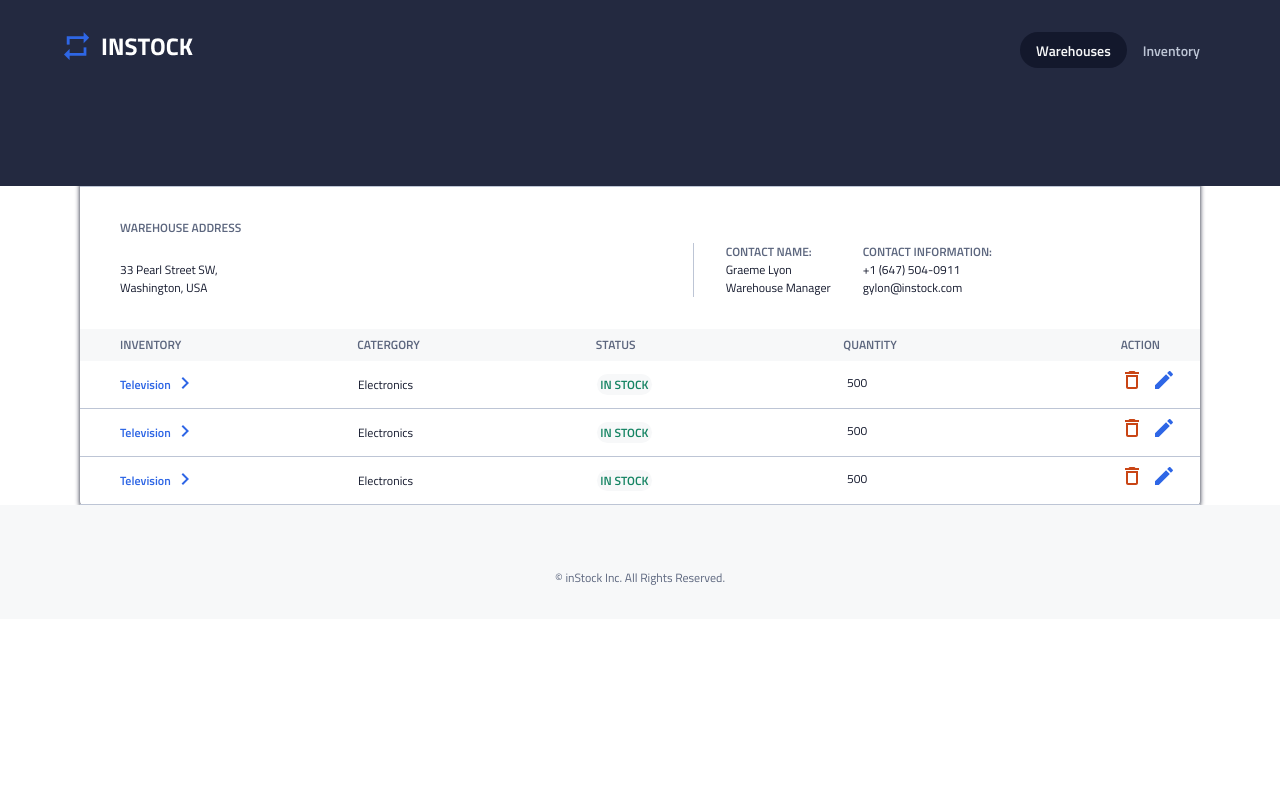
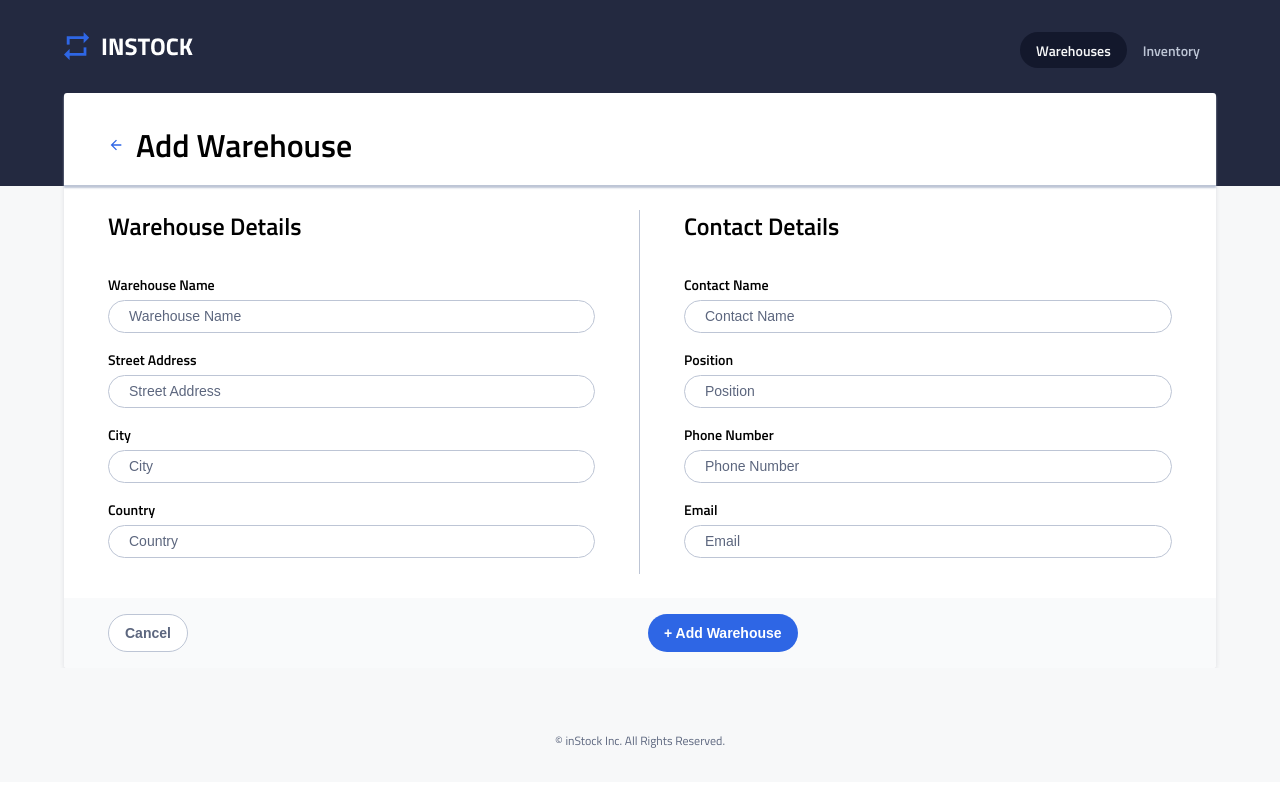
Before and after one commit to jacky-ui/InStock-BrainStation-Client, a React (Create React App) app: page /warehouse/add in a window 1280 px wide. Shown: the top 786 px of the page. Built offline with nearby package versions, Linux system fonts and the light colour scheme.

Commit message:
Form for edit & add warehouse styling

```diff
--- a/src/App.js
+++ b/src/App.js
@@ -8,6 +8,7 @@ import ItemDetailsPage from "./pages/ItemDetailsPage/ItemDetailsPage";
 import WarehousePage from "./pages/WarehousePage/WarehousePage";
 import WarehouseIndividual from "./components/WarehouseIndividual/WarehouseIndividual";
 import EditWarehousePage from "./pages/EditWarehousePage/EditWarehousePage";
+import AddWarehousePage from "./pages/AddWarehousePage/AddWarehousePage";
 
 function App() {
   return (
@@ -16,14 +17,14 @@ function App() {
         <Header />
          <Switch>
           <Route path="/" exact component={WarehousePage} />
+          <Route path="/warehouse/add" exact component={AddWarehousePage} />
           <Route path="/warehouse/:warehouseId" exact component={WarehouseIndividual} />
           <Route path="/warehouse/:warehouseId/edit" exact component={EditWarehousePage} />
           <Route path="/warehouse/:warehouseId/delete" exact component={DeleteWarehouse} />
-          {/* <Route path="/warehouse/add" component={AddWarehouse} /> */}
           {/* <Route path="/inventory" component={Inventory} /> */}
           {/* <Route path="/inventory/:itemId" component={ItemDetailsPage} /> */}
           {/* <Route path="/inventory/:itemId/edit" component={EditItem} /> */}
-  {/* <Route path="/inventory/add" component={AddItem} /> */}
+          {/* <Route path="/inventory/add" component={AddItem} /> */}
         </Switch>
         <Footer />
       </BrowserRouter>
--- a/src/components/PageSubHeader/PageSubHeader.scss
+++ b/src/components/PageSubHeader/PageSubHeader.scss
@@ -4,7 +4,7 @@
 .subheader {
     display: flex;
     justify-content: flex-start;
-    padding: 1.5rem 0;
+    padding: 2rem 0;
     margin: 0;
     border-radius: 3px 3px 0 0 ;
     border-bottom: $border-divider;
--- a/src/components/WarehouseForm/WarehouseForm.js
+++ b/src/components/WarehouseForm/WarehouseForm.js
@@ -171,8 +171,12 @@ class WarehouseForm extends Component {
                         </div>
                     </div>
                     <div className='form-btns'>
-                        <button className='form__cancel'>Cancel</button>
-                        <button className='form__save'>{this.props.button}</button>
+                        <div className="form-btns__left">
+                            <button className='form__cancel'>Cancel</button>
+                        </div>
+                        <div className="form-btns__right">
+                            <button className='form__save'>{this.props.button}</button>
+                        </div>
                     </div>
                 </form>
             </section>
--- a/src/components/WarehouseForm/WarehouseForm.scss
+++ b/src/components/WarehouseForm/WarehouseForm.scss
@@ -40,12 +40,12 @@
         }
     }
     &-btns {
-        padding: 1.5rem 2.5rem;
+        padding: 1.5rem;
         background: rgba(247, 248, 249, 0.7);
         border-radius: 0 0 3px 3px;
+        display: flex;
         @include tablet {
             width: 120%;
-            display: flex;
             justify-content: flex-end;
             padding: 1rem 2rem;
             margin-top: 1.5rem;
@@ -94,15 +94,24 @@
             }
         }
     }
+    &-btns__left {
+        width: 50%;
+        margin-right: .5rem;
+        @include tablet {
+            margin-right: 1rem;
+        }
+    }
+    &-btns__right {
+        width: 50%;
+    }
     &__cancel {
         background-color: $White;
         color: $Slate;
         border-radius: 20px;
         border: $border-divider;
-        padding: 0 1rem;
+        padding: 0;
         height: 2.25rem;
-        margin-right: 1rem;
-        width: 45%;
+        width: 100%;
         @include label-buttons-mobile;
         &:hover {
             color: $Instock-Indigo;
@@ -111,6 +120,7 @@
         @include tablet {
             @include label-buttons-desktop;
             height: 2.375rem;
+            padding: 0 1rem;
             width: fit-content;
         }
     }
@@ -119,15 +129,16 @@
         color: $White;
         border-radius: 20px;
         border: none;
-        padding: 0 1rem;
+        padding: 0 .5rem;
         height: 2.25rem;
-        width: 45%;
+        width: 100%;
         @include label-buttons-mobile;
         &:hover {
             background-color: $Instock-Black;
         }
         @include tablet {
             @include label-buttons-desktop;
+            padding: 0 1rem;
             height: 2.375rem;
             width: fit-content;
         }
--- a/src/pages/AddWarehousePage/AddWarehousePage.js
+++ b/src/pages/AddWarehousePage/AddWarehousePage.js
@@ -23,28 +23,10 @@ class AddWarehousePage extends Component {
         }
     };
 
-    // componentDidMount() {
-    //     const warehouseId = this.props.match.params.warehouseId;
-    //     axios
-    //         .get(`${api_url}/warehouses/${warehouseId}`)
-    //         .then(res => {
-    //             this.setState({
-    //                 warehouseDetails: res.data,
-    //                 contactDetails: res.data.contact
-    //             });
-    //         })
-    // }
-
     render() {
-        // if (!this.state.contactDetails) {
-        //     return(
-        //         <div>
-        //             <h1>Page is loading...</h1>
-        //         </div>
-        //     )
-        // }
         return(
-            <main>
+            <main className='editWarehouse'>
+                <div className='editWarehouse-wrapper'>
                     <PageSubHeader
                         pageTitle={this.state.pageTitle}
                         />
@@ -53,6 +35,7 @@ class AddWarehousePage extends Component {
                         contactDetails={this.state.contactDetails}
                         button={this.state.button}
                         />
+                </div>
             </main>
         );
     }
--- a/src/pages/EditWarehousePage/EditWarehousePage.js
+++ b/src/pages/EditWarehousePage/EditWarehousePage.js
@@ -35,14 +35,14 @@ class EditWarehousePage extends Component {
         }
         return(
             <main className='editWarehouse'>
-                <article className='editWarehouse-wrapper'>
+                <div className='editWarehouse-wrapper'>
                     <PageSubHeader
                         pageTitle={this.state.pageTitle}/>
                     <WarehouseForm
                         warehouseDetails={this.state.warehouseDetails}
                         contactDetails={this.state.contactDetails}
                         button={this.state.button}/>
-                </article>
+                </div>
             </main>
         );
     }
--- a/src/pages/WarehousePage/WarehousePage.js
+++ b/src/pages/WarehousePage/WarehousePage.js
@@ -46,9 +46,9 @@ class WarehousePage extends Component {
                 className="warehouses__search-bar"
                 placeholder="Search..."
               />
-              <button className="warehouses__btn-add">
-                + Add New Warehouse
-              </button>
+              <Link to="/warehouse/add">
+                <button className="warehouses__btn-add">+ Add New Warehouse</button>
+              </Link>
             </div>
           </div>
         </div>
```
Lines whose indentation alone changed are shown as unchanged.
